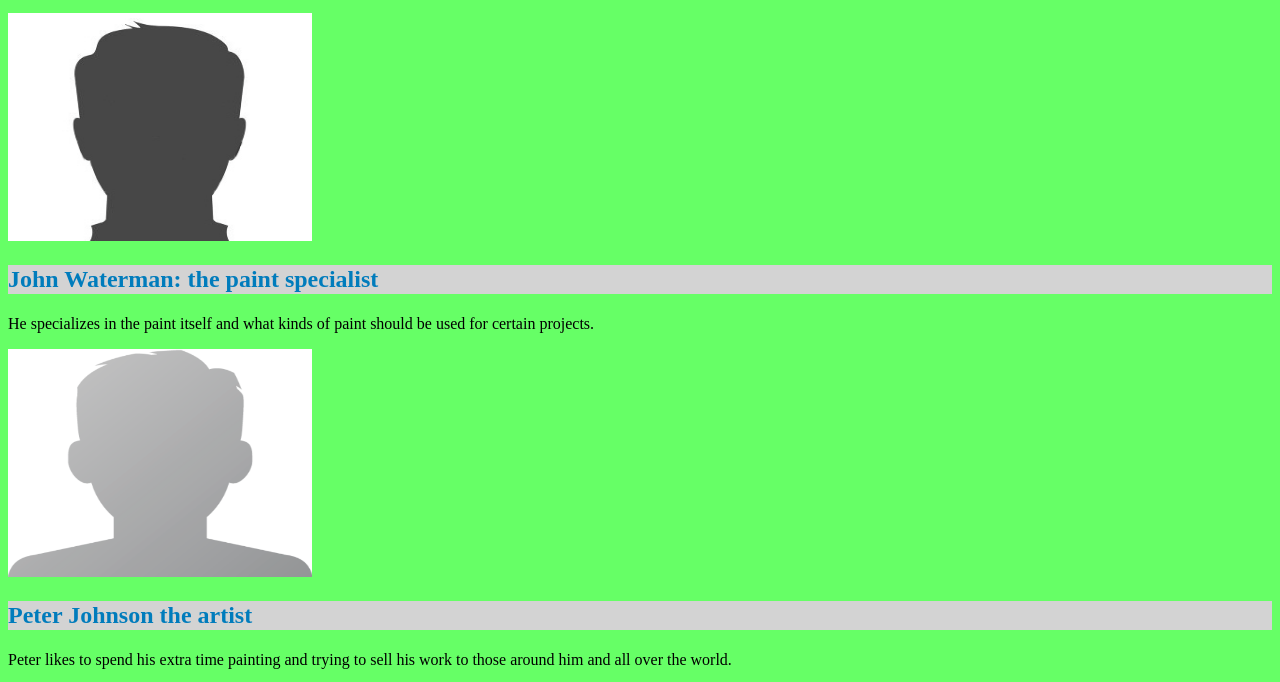
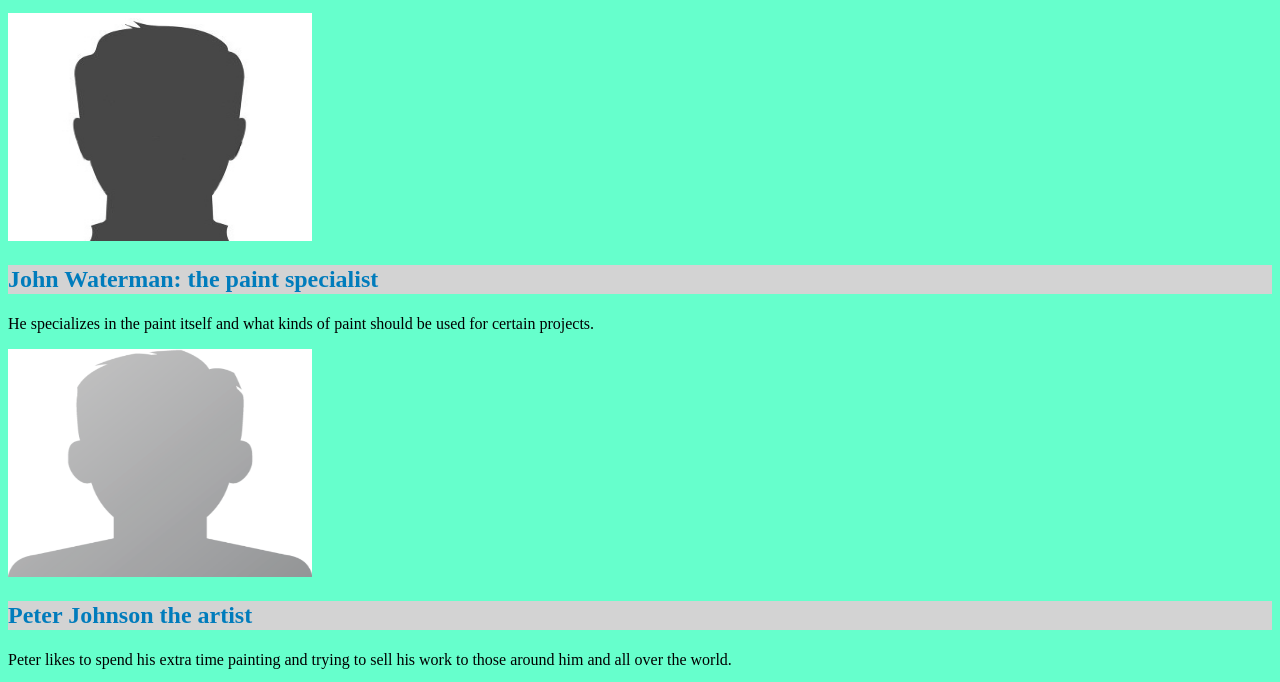
Before and after one commit to court-max/mi349fs2015, a plain HTML site: page week 4/onepager.html in a window 1280 px wide. Shown: the part 204-886 px from the top of the page. Drawn offline with Linux system fonts and the light colour scheme.

Commit message:
week 4
week 4

```diff
--- a/week 4/onepager.css
+++ b/week 4/onepager.css
@@ -1,5 +1,5 @@
 body {
-  background: #66FF66;
+  background: #66FFCC;
  align-items: center;
  line-height: 120%;
 }
```
